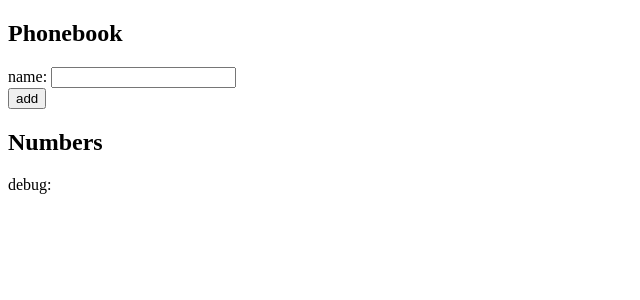
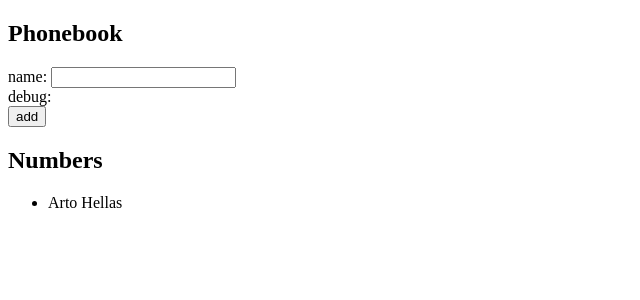
Before and after one commit to Mingtendo/fullstackopen, a React (Create React App) app in the folder part_2/phonebook/: page / in a window 1280 px wide. Shown: the top 300 px of the page, without its empty margins (0-640 px from the left). Built offline with nearby package versions, Linux system fonts and the light colour scheme.

Commit message:
Completed Exercise 2.6. Should be stable.

```diff
--- a/part_2/phonebook/src/App.js
+++ b/part_2/phonebook/src/App.js
@@ -1,4 +1,11 @@
 import { useState } from "react"
+
+const Person = ({name}) =>
+{
+	return (
+		<li>{name.name}</li>
+	)
+}
 
 const App = () =>
 {
@@ -14,8 +21,7 @@ const App = () =>
 
 		const personObject =
 		{
-			name: newName,
-			id: newName
+			name: newName
 		}
 
 		setPersons(persons.concat(personObject))
@@ -30,16 +36,21 @@ const App = () =>
 	return (
 		<div>
 			<h2>Phonebook</h2>
-			<form>
+			<form onSubmit={addName}>
 				<div>
 					name: <input value={newName} onChange={handleNameChange}/>
 				</div>
+				<div>debug: {newName}</div>
 				<div>
 					<button type="submit">add</button>
 				</div>
 			</form>
 			<h2>Numbers</h2>
-			<div>debug: {newName}</div>
+			<ul>
+				{persons.map((person) =>
+					<Person key={person.name} name={person} />
+				)}
+			</ul>
 		</div>
 	)
 }
```
